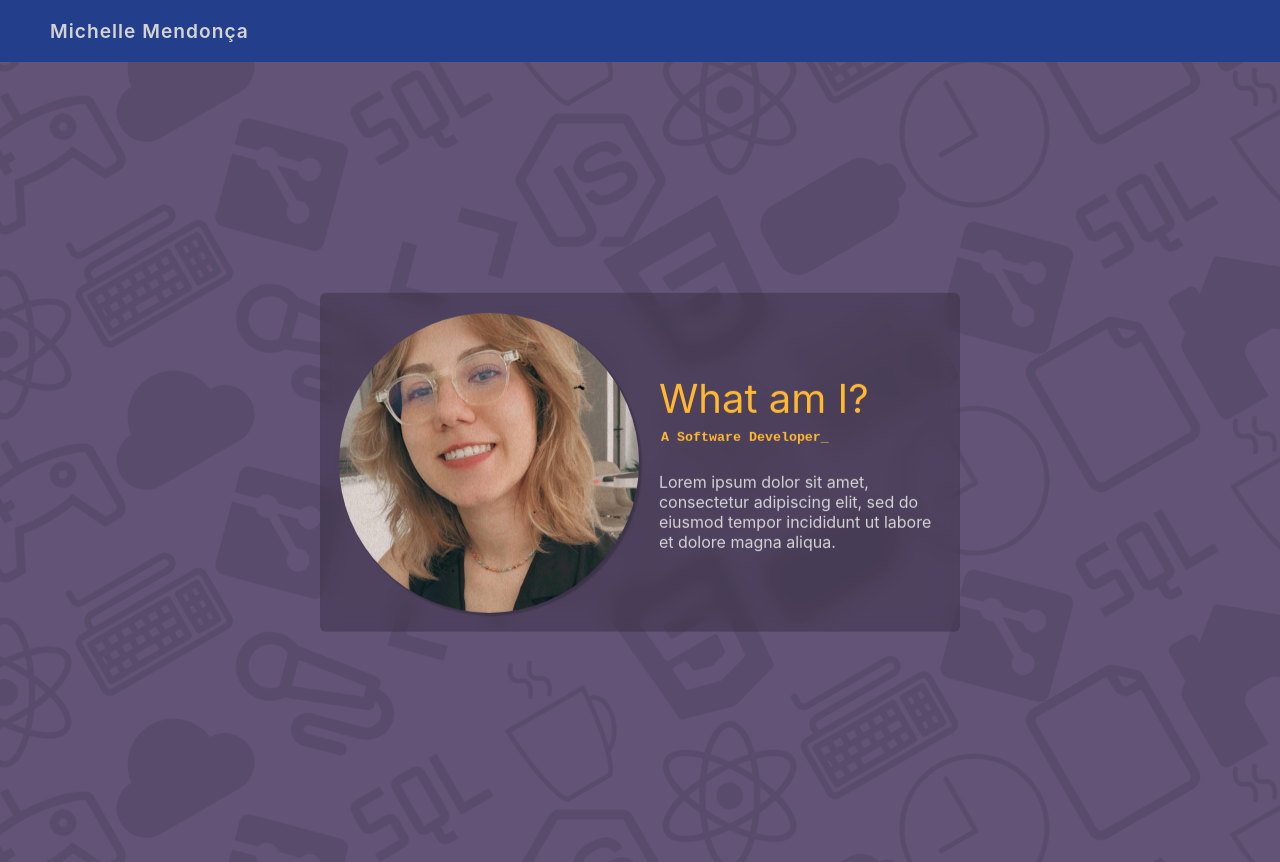
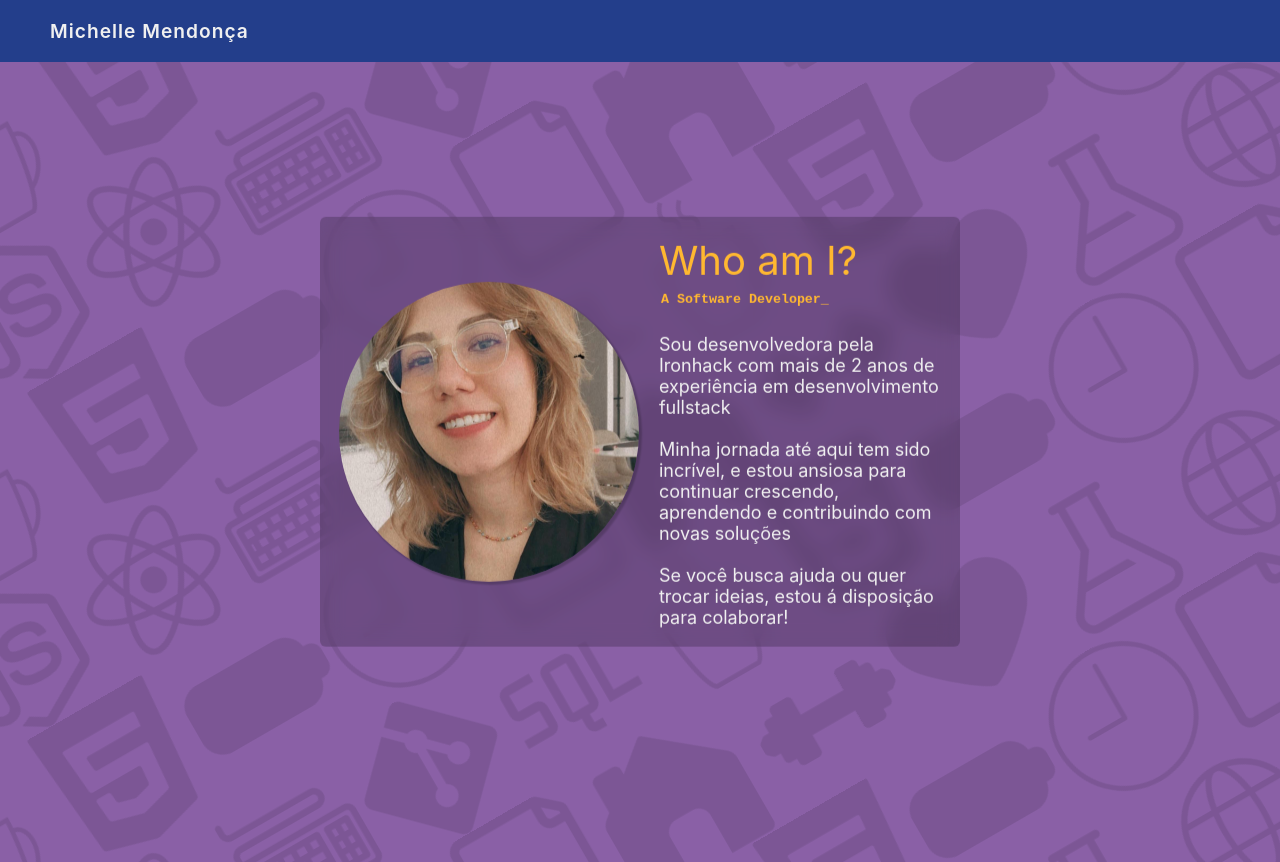
Before and after one commit to michaloumen/portfolio, a React (Create React App) app: page / in a window 1280 px wide. Built offline with nearby package versions, Linux system fonts and the light colour scheme; some icons are missing.

Commit message:
technologies

```diff
--- a/src/components/molecules/Landing/index.jsx
+++ b/src/components/molecules/Landing/index.jsx
@@ -15,7 +15,7 @@ const msgArray = [
 const Landing = () => {
   return (
     <S.LandingType>
-      <div>What am I?</div>
+      <div>Who am I?</div>
       <Typewritter data={msgArray} typeSpeed={100} msgDelay={2000} />
     </S.LandingType>
   );
--- a/src/components/molecules/NavbarLinks/styles.js
+++ b/src/components/molecules/NavbarLinks/styles.js
@@ -13,14 +13,13 @@ export const NavbarLinksContainer = styled.div`
     padding-top: 10px;
   }
 
-  a {
+  div {
     text-decoration: none;
     transition: all 0.3s ease-in-out;
-    color: ${color.gray};
 
     &:hover {
-      // transform: translateY(-5px);
-      color: ${color.transparentGray};
+      transform: translateY(-5px);
+      color: ${color.yellow};
     }
   }
 `;
--- a/src/components/molecules/Tecnologies/index.jsx
+++ b/src/components/molecules/Tecnologies/index.jsx
@@ -1,14 +1,19 @@
 import * as S from './styles';
+import AnimatedBackground from '../../organisms/AnimatedBackground';
 import TechnologiesList from '../TecnologiesList';
 
 const Technologies = () => {
   return (
-    <S.Container>
-      <h1>Some of the technologies I use</h1>
-      <S.ListContainer>
-        <TechnologiesList />
-      </S.ListContainer>
-    </S.Container>
+    <S.StyledAnimatedBackground>
+      <AnimatedBackground>
+        <S.Container>
+          <span>Some of the technologies I use</span>
+          <S.ListContainer>
+            <TechnologiesList />
+          </S.ListContainer>
+        </S.Container>
+      </AnimatedBackground>
+    </S.StyledAnimatedBackground>
   )
 };
 
--- a/src/components/molecules/Tecnologies/styles.js
+++ b/src/components/molecules/Tecnologies/styles.js
@@ -1,27 +1,42 @@
 import styled from 'styled-components';
+import { color } from '../../../styles';
+
+export const StyledAnimatedBackground = styled.div`
+  overflow: hidden;
+  max-height: 100vh;
+
+  @media (max-width: 1600px) { max-height: 170vh; }
+  @media (max-width: 1200px) { max-height: 180vh; }
+  @media (max-width: 900px) { max-height: 240vh; }
+  @media (max-width: 700px) { max-height: 400vh; }
+`;
+
 
 export const Container = styled.div`
-  background-color: #635377;
-  gap: 20px;
-  padding: 100px;
+  position: absolute;
+  top: 20%;
+  left: 50%;
+  transform: translateX(-50%);
+  background-color: rgba(0, 0, 0, 0.2);
+  border-radius: 6px;
+  padding: 50px;
+  backdrop-filter: blur(10px);
+  pointer-events: none;
+  span {
+    font-size: 2.5rem;
+    color: ${color.yellow};
+  }
 `;
 
 export const ListContainer = styled.div`
   display: grid;
-  grid-template-columns: repeat(4, 1fr);
+  grid-template-columns: repeat(6, 1fr);
   gap: 50px;
-  justify-content: center;
-  padding: 100px;
+  padding: 50px;
 
-  @media (max-width: 1024px) {
-    grid-template-columns: repeat(3, 1fr);
-  }
-
-  @media (max-width: 768px) {
-    grid-template-columns: repeat(2, 1fr);
-  }
-
-  @media (max-width: 530px) {
-    grid-template-columns: 1fr;
-  }
+  @media (max-width: 1600px) { grid-template-columns: repeat(5, 1fr); }
+  @media (max-width: 1400px) { grid-template-columns: repeat(4, 1fr); }
+  @media (max-width: 1200px) { grid-template-columns: repeat(3, 1fr); }
+  @media (max-width: 900px) { grid-template-columns: repeat(2, 1fr); }
+  @media (max-width: 700px) { grid-template-columns: repeat(1, 1fr); }
 `;
--- a/src/components/molecules/TecnologiesList/styles.js
+++ b/src/components/molecules/TecnologiesList/styles.js
@@ -5,17 +5,21 @@ export const Container = styled.div`
   display: flex;
   flex-direction: column;
   align-items: center;
+  justify-content: center;
+  width: 180px;
+  height: 180px;
   padding: 1.2rem;
   border-radius: 6px;
-  border: 1px solid ${color.yellow};
+  background: linear-gradient(-45deg, #FFB830, #233E8B);
+  background-size: 400% 400%;
   svg {
-    width: 150px;
-    height: 150px;
+    width: 100px;
+    height: 100px;
   }
 `;
 
 export const Text = styled.div`
-  color: ${color.yellow};
+  color: ${color.gray};
   letter-spacing: 1px;
   font-size: 1.2rem;
   padding-top: 10px;
--- a/src/components/organisms/AnimatedBackground/index.jsx
+++ b/src/components/organisms/AnimatedBackground/index.jsx
@@ -4,7 +4,7 @@ import * as S from './styles';
 
 const AnimatedBackground = ({ children }) => {
   let arr = [];
-  let rowsQty = 15;
+  let rowsQty = 20;
 
   for (let i = 0; i < rowsQty; i++) {
     arr.push(i);
--- a/src/components/organisms/AnimatedBackground/styles.js
+++ b/src/components/organisms/AnimatedBackground/styles.js
@@ -8,14 +8,11 @@ import {
 } from '../../../styles';
 
 export const AnimatedSection = styled.div`
-  position: relative;
   width: 100%;
-  height: 100vh;
   display: flex;
   flex-direction: column;
+  background-color: ${color.purple};
   overflow: hidden;
-  // padding: 2rem;
-  background-color: ${color.purple};
 
   svg {
     width: 150px;
@@ -34,7 +31,7 @@ export const AnimatedSection = styled.div`
 export const AnimatedRow = styled.div`
   position: relative;
   top: -60%;
-  left: -5%;
+  left: -50%;
   width: 100%;
   display: flex;
   padding: 10px 0;
--- a/src/components/templates/Home/index.jsx
+++ b/src/components/templates/Home/index.jsx
@@ -1,25 +1,25 @@
-import PropTypes from 'prop-types';
 import Landing from '../../molecules/Landing';
 import AnimatedBackground from '../../organisms/AnimatedBackground';
 import * as S from './styles';
 
-const Home = ({ image, text }) => {
+const Home = () => {
+  const currentDate = new Date();
+  const startDate = new Date('June 1, 2021');
+  const diffInYears = currentDate.getFullYear() - startDate.getFullYear();
+
   return (
+    <S.StyledAnimatedBackground>
       <AnimatedBackground>
         <S.Container>
-        <img src={image} alt='myself' />
+          <img src='/square-me.png' alt='myself' />
           <div>
             <Landing />
-          {text}
+            Sou desenvolvedora pela Ironhack com mais de {diffInYears} anos de experiência em desenvolvimento fullstack<br /><br />Minha jornada até aqui tem sido incrível, e estou ansiosa para continuar crescendo, aprendendo e contribuindo com novas soluções<br /><br /> Se você busca ajuda ou quer trocar ideias, estou á disposição para colaborar!
           </div>
         </S.Container>
       </AnimatedBackground>
+    </S.StyledAnimatedBackground>
   );
 };
 
-Home.propTypes = {
-  image: PropTypes.node.isRequired,
-  text: PropTypes.string
-};
-
 export default Home;
--- a/src/components/templates/Home/styles.js
+++ b/src/components/templates/Home/styles.js
@@ -1,9 +1,14 @@
 import styled from 'styled-components';
 import { color } from '../../../styles';
 
+export const StyledAnimatedBackground = styled.div`
+  overflow: hidden;
+  max-height: 100vh;
+`;
+
 export const Container = styled.div`
   position: absolute;
-  top: 50%;
+  top: 54%;
   left: 50%;
   transform: translate(-50%, -50%);
   display: flex;
@@ -15,6 +20,7 @@ export const Container = styled.div`
   border-radius: 6px;
   backdrop-filter: blur(10px);
   color: ${color.gray};
+  font-size: 18px;
   img {
     max-width: 50%;
     max-height: 300px;
--- a/src/pages/home.jsx
+++ b/src/pages/home.jsx
@@ -1,10 +1,7 @@
 import Home from '../components/templates/Home';
 
 const PageHome = () => (
-  <Home
-    image='/square-me.png'
-    text='Lorem ipsum dolor sit amet, consectetur adipiscing elit, sed do eiusmod tempor incididunt ut labore et dolore magna aliqua.'
-  />
+  <Home />
 );
 
 export default PageHome;
--- a/src/styles/color.js
+++ b/src/styles/color.js
@@ -1,9 +1,9 @@
 const colors = {
   yellow: '#FFB830',
-  gray: '#D3D3D3',
-  transparentGray: '#D3D3D3cc',
+  gray: '#F0F0F0',
+  transparentGray: '#F0F0F0CC',
   blue: '#233E8B',
-  purple: '#635377'
+  purple: '#8A60A6'
 };
 
 export default colors;
```
Lines whose indentation alone changed are shown as unchanged.
